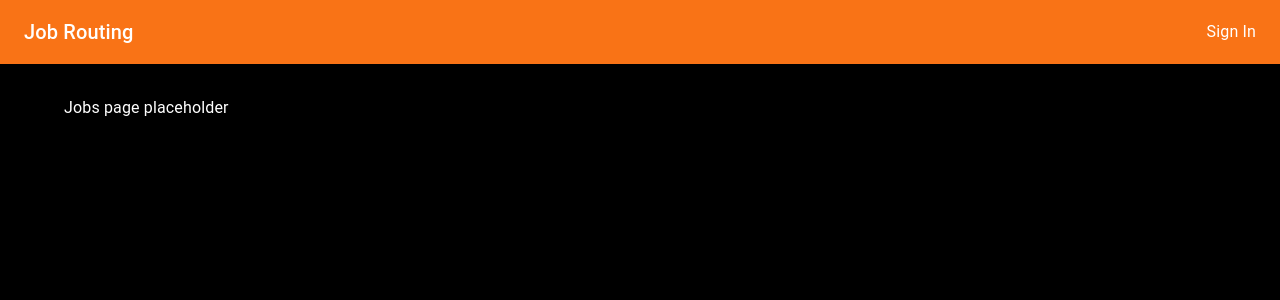
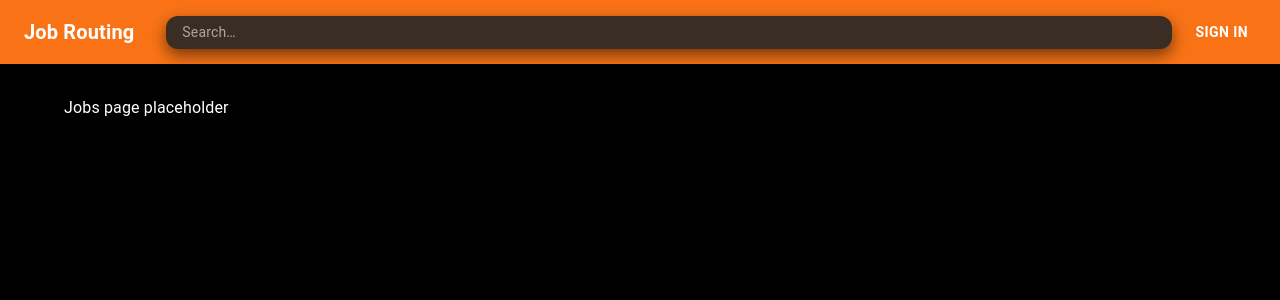
Before and after one commit to kiettt23/job-board, a React (Create React App) app: page / in a window 1280 px wide. Shown: the top 300 px of the page. Built offline with nearby package versions, Linux system fonts and the light colour scheme.

Commit message:
feat(ui): add responsive Navbar with AppBar and layout structure

```diff
--- a/src/components/Layout.js
+++ b/src/components/Layout.js
@@ -1,14 +1,14 @@
 import { Outlet } from "react-router-dom";
 import Navbar from "./Navbar";
-import { Container } from "@mui/material";
+import { Container, Box } from "@mui/material";
 
 export default function Layout() {
   return (
-    <>
+    <Box>
       <Navbar />
-      <Container sx={{ mt: 4 }}>
+      <Container sx={{ mt: 4, mb: 6 }}>
         <Outlet />
       </Container>
-    </>
+    </Box>
   );
 }
--- a/src/components/Navbar.js
+++ b/src/components/Navbar.js
@@ -1,13 +1,32 @@
-import { AppBar, Toolbar, Typography } from "@mui/material";
+import { AppBar, Toolbar, Typography, Box, Button, Paper } from "@mui/material";
 
 export default function Navbar() {
   return (
-    <AppBar position="static">
-      <Toolbar>
-        <Typography variant="h6" sx={{ flexGrow: 1 }}>
+    <AppBar position="sticky" elevation={0}>
+      <Toolbar sx={{ gap: 2 }}>
+        {/* Title left */}
+        <Typography variant="h6" sx={{ fontWeight: 700 }}>
           Job Routing
         </Typography>
-        <Typography>Sign In</Typography>
+
+        {/* Fake search box (Paper + Box) để bám đúng “What to Use” */}
+        <Paper
+          sx={{
+            ml: 2,
+            px: 2,
+            py: 0.75,
+            flexGrow: 1,
+            display: { xs: "none", sm: "block" },
+            opacity: 0.9,
+          }}
+        >
+          <Box sx={{ color: "text.secondary", fontSize: 14 }}>Search…</Box>
+        </Paper>
+
+        {/* Sign in (ẩn bớt trên mobile) */}
+        <Box sx={{ ml: "auto", display: { xs: "none", sm: "block" } }}>
+          <Button color="inherit">Sign in</Button>
+        </Box>
       </Toolbar>
     </AppBar>
   );
```
